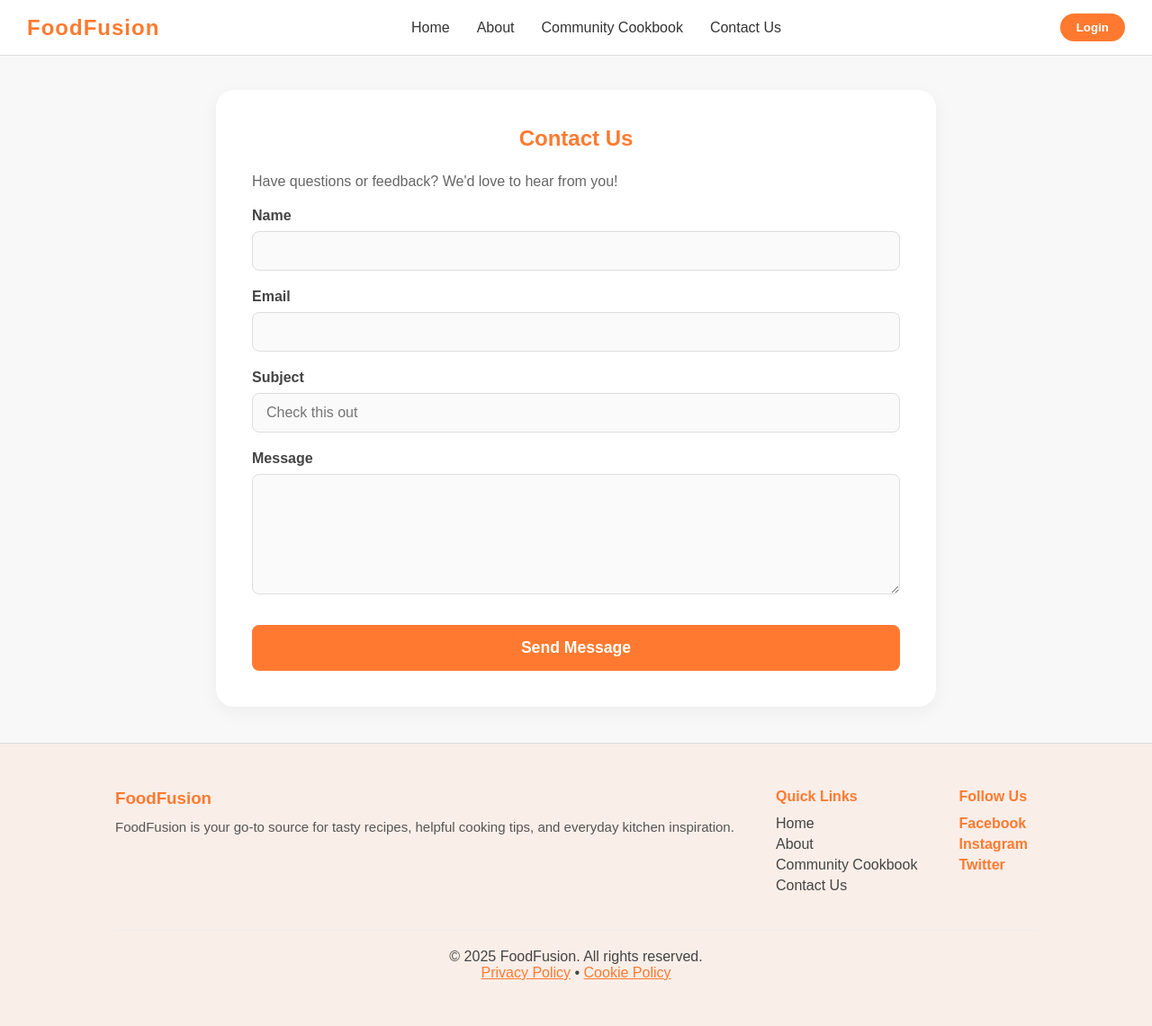
After one commit to kyawzinwindev/FoodFusionApp, a PHP site: page /contact.php in a window 1280 px wide. The commit adds this page. Shown: the whole page at 90% size. Run offline with PHP 8.4, Linux system fonts and the light colour scheme.

Commit message:
feat: add contact us page for customer

```diff
--- /dev/null
+++ b/contact.php
@@ -0,0 +1,49 @@
+<?php require("./database/config.php") ?>
+<!DOCTYPE html>
+<html lang="en">
+<head>
+    <meta charset="UTF-8">
+    <meta name="viewport" content="width=device-width, initial-scale=1.0">
+    <title>Contact Us - FoodFusion</title>
+    <link rel="stylesheet" href="./css/style.css?v=<?php echo time(); ?>">
+</head>
+<body>
+    <?php require("./components/navbar.php") ?>
+
+    <div class="form-container section">
+        <h2>Contact Us</h2>
+        <p style="margin-bottom: 20px; color: #666;">Have questions or feedback? We'd love to hear from you!</p>
+
+        <?php if(isset($_GET['msg'])): ?>
+            <div class="alert-success"><?php echo htmlspecialchars($_GET['msg']); ?></div>
+        <?php endif; ?>
+
+        <form action="./controllers/ContactController.php" method="POST">
+            <div class="form-group">
+                <label>Name</label>
+                <input type="text" name="name" required class="form-input">
+            </div>
+
+            <div class="form-group">
+                <label>Email</label>
+                <input type="email" name="email" required class="form-input">
+            </div>
+
+            <div class="form-group">
+                <label>Subject</label>
+                <input type="text" name="subject" class="form-input" placeholder="Check this out">
+            </div>
+
+            <div class="form-group">
+                <label>Message</label>
+                <textarea name="message" required class="form-input" rows="6"></textarea>
+            </div>
+
+            <button type="submit" name="send_message" class="submit-btn">Send Message</button>
+        </form>
+    </div>
+
+    <?php require("./components/footer.php") ?>
+    <script src="./js/app.js"></script>
+</body>
+</html>
--- a/css/style.css
+++ b/css/style.css
@@ -503,6 +503,84 @@ body {
   margin: auto;
 }
 
+/* Forms */
+.form-container {
+    max-width: 800px;
+    margin: 100px auto 40px; /* Centered with top offset */
+    background: white;
+    padding: 40px;
+    border-radius: 20px;
+    box-shadow: 0 5px 20px rgba(0,0,0,0.05);
+}
+
+.form-container h2 {
+    color: #FF7A30;
+    margin-bottom: 25px;
+    text-align: center;
+}
+
+.form-group {
+    margin-bottom: 20px;
+}
+
+.form-row {
+    display: flex;
+    gap: 20px;
+}
+
+.form-row .form-group {
+    flex: 1;
+}
+
+.form-container label {
+    display: block;
+    margin-bottom: 8px;
+    font-weight: 600;
+    color: #444;
+}
+
+.form-input {
+    width: 100%;
+    padding: 12px 15px;
+    border: 1px solid #ddd;
+    border-radius: 8px;
+    font-size: 1rem;
+    background: #fafafa;
+    transition: 0.3s;
+}
+
+.form-input:focus {
+    border-color: #FF7A30;
+    outline: none;
+    background: white;
+}
+
+.submit-btn {
+    width: 100%;
+    padding: 15px;
+    background: #FF7A30;
+    color: white;
+    border: none;
+    border-radius: 8px;
+    font-size: 1.1rem;
+    font-weight: bold;
+    cursor: pointer;
+    transition: 0.3s;
+    margin-top: 10px;
+}
+
+.submit-btn:hover {
+    background: #e66015;
+}
+
+.alert-success {
+    background: #d4edda;
+    color: #155724;
+    padding: 15px;
+    border-radius: 8px;
+    margin-bottom: 20px;
+    border: 1px solid #c3e6cb;
+}
 
 /* Animation */
 @keyframes fadeIn {
```
